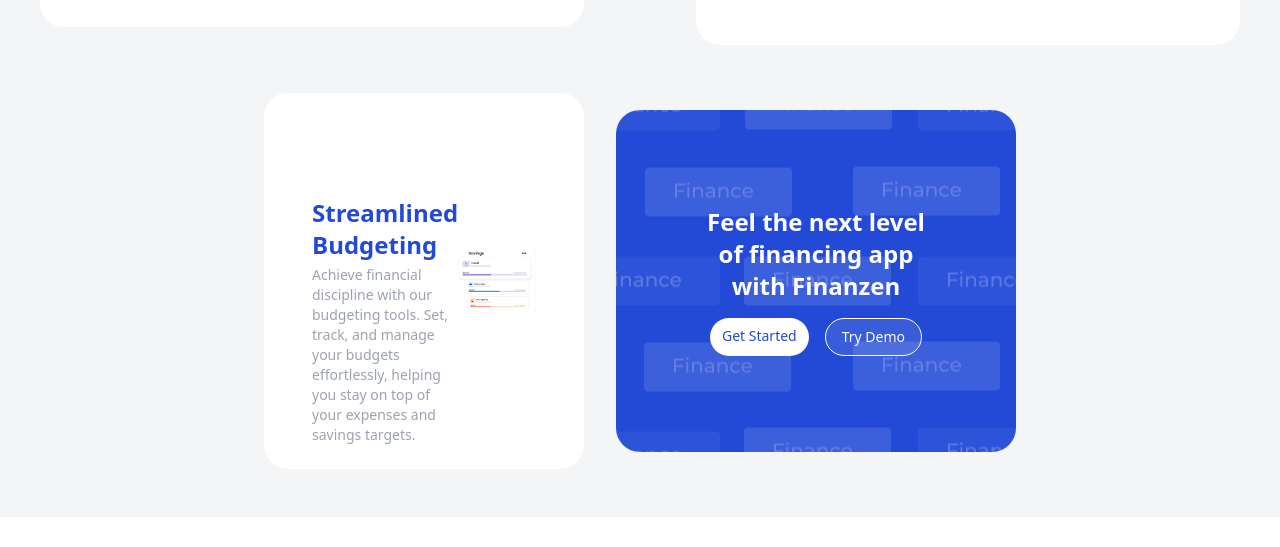
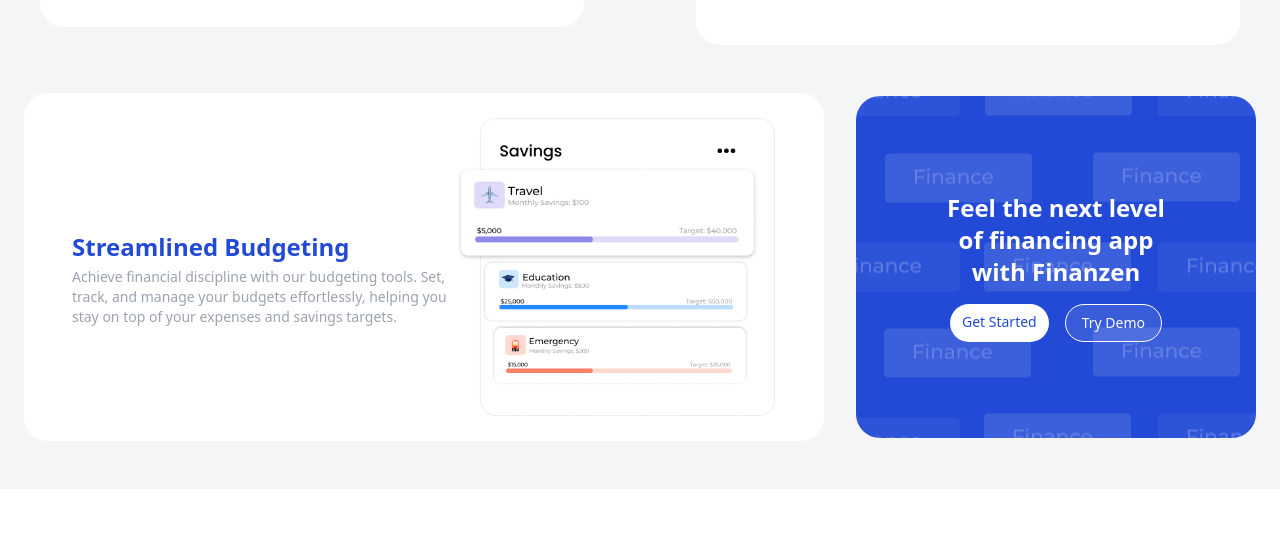
Before and after one commit to Olathedevguy/finanzen, a website: page index.html in a window 1280 px wide. Shown: the part 2436-2983 px from the top of the page. Drawn offline with Linux system fonts and the light colour scheme.

Commit message:
changes-omega-b

```diff
--- a/index.html
+++ b/index.html
@@ -199,8 +199,8 @@
 
       </section>
       <section class="flex justify-center items-center md:flex-row flex-col md:mt-12 md:space-x-8 ">
-        <div class="bg-white py-6 md:px-12 px-10 justify-center items-center rounded-3xl flex md:flex-row flex-col md:mb-0 mb-6 max-w-xs">
-          <div class="md:mt-20 md:mb-0 mb-6">
+        <div class="bg-white py-6 md:px-12 px-10 md:max-w-4xl justify-center items-center rounded-3xl flex md:flex-row flex-col md:mb-0 mb-6 max-w-xs">
+          <div class="md:mt-6 md:mb-0 mb-6">
             <h4 class="text-mblue text-2xl font-semibold mb-1">Streamlined Budgeting</h4>
             <p class="text-gray-400 text-sm max-w-sm">Achieve financial discipline with our
               budgeting tools. Set, track, and manage
```
Also changed, not shown: src/output.css.
